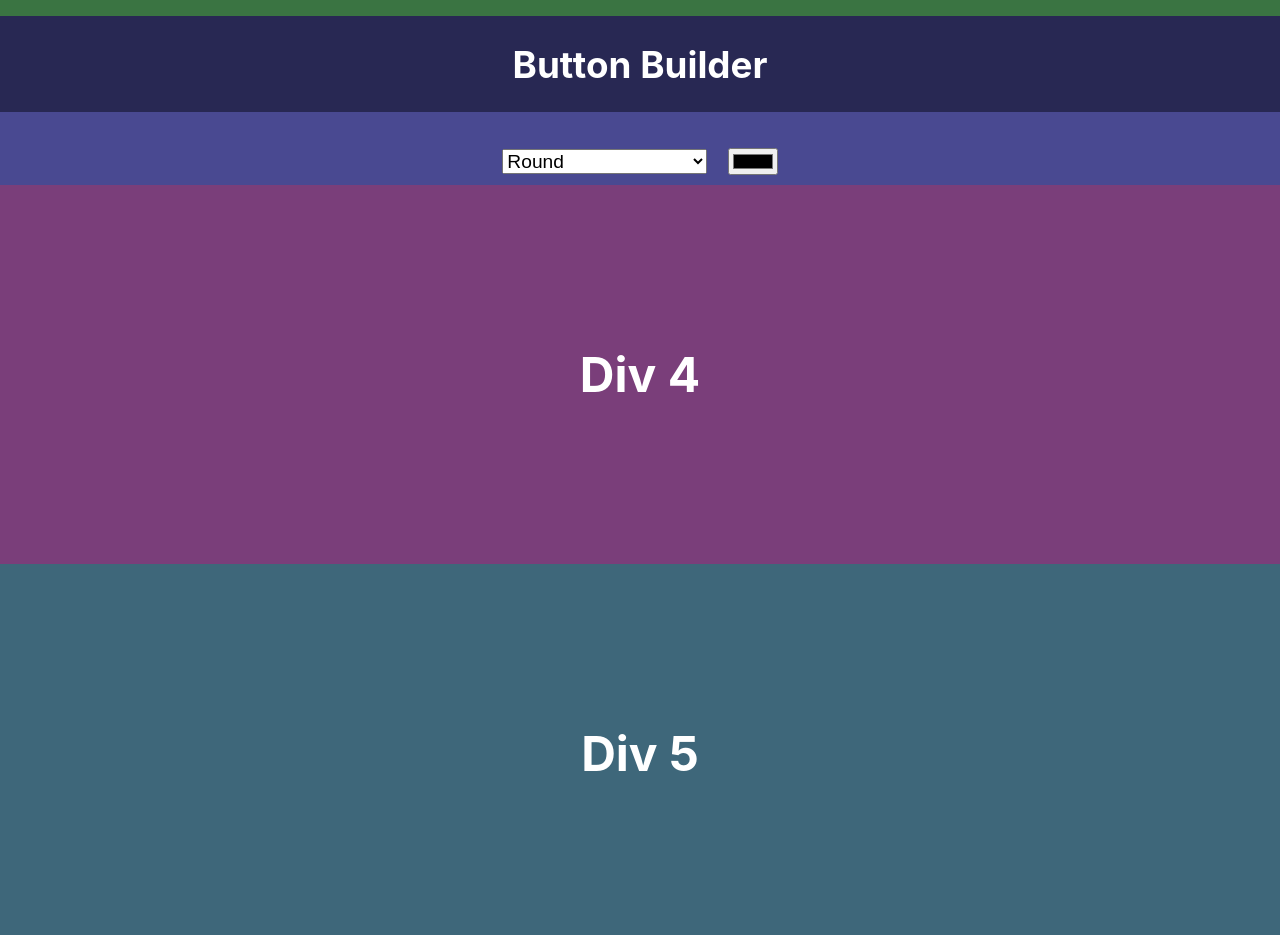
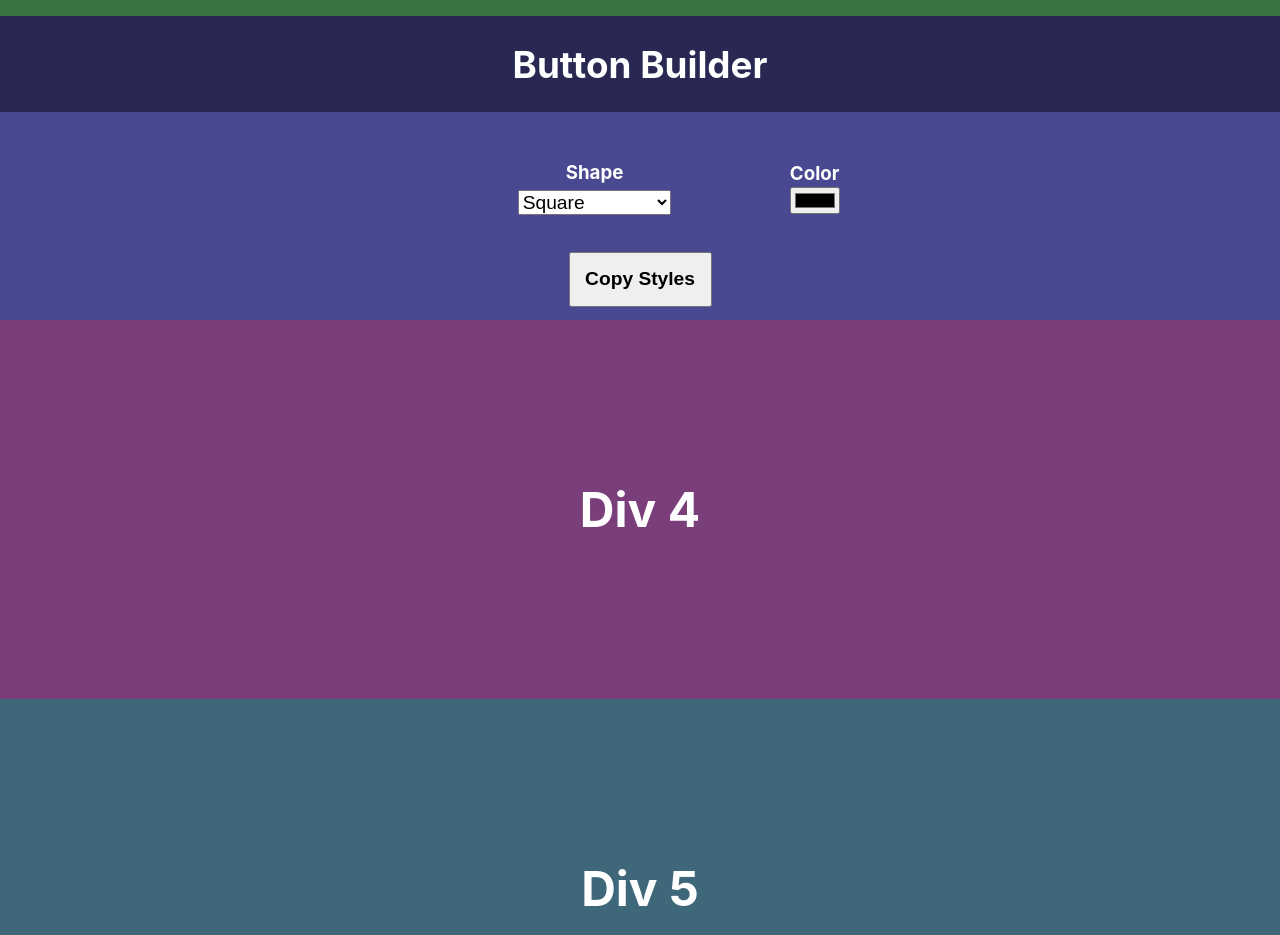
Before and after one commit to tylercorbett/css-showcase, a React (Create React App) app: page / in a window 1280 px wide. Shown: the part 1140-2075 px from the top of the page. Built offline with nearby package versions, Linux system fonts and the light colour scheme.

Commit message:
next styles checkpoint

```diff
--- a/src/components/buttonshowcase/ButtonShowcase.js
+++ b/src/components/buttonshowcase/ButtonShowcase.js
@@ -8,14 +8,25 @@ export default class ButtonShowcase extends PureComponent {
         <header>
           <h2 className={styles.title}>Button Builder</h2>
         </header>
+        <main>
           <div className={styles.controlsContainer}>
+            <div className={styles.shapeContainer}>
+              <h3 className={styles.h3}>Shape</h3>
               <select className={styles.select}>
+                <option name='square' value='square'>Square</option>
                 <option name='round' value='round'>Round</option>
-            <option name='square' value='square'>Square</option>
                 <option name='circle' value='circle'>Circle</option>
               </select>
+            </div>
+            <div className={styles.colorContainer}>
+              <h3 className={styles.h3}>Color</h3>
               <input className={styles.color} type='color'/>
             </div>
+          </div>
+          <div className={styles.buttonContainer}>
+            <button className={styles.myButton}>Copy Styles</button>
+          </div>
+        </main>
       </>
     )
   }
--- a/src/components/buttonshowcase/ButtonShowcase.module.scss
+++ b/src/components/buttonshowcase/ButtonShowcase.module.scss
@@ -1,5 +1,16 @@
+.buttonContainer {
+    display: flex;
+    justify-content: center;
+    align-items: center;
+    width: 40%;
+    margin: auto;
+    padding: 1%;
+}
 .color {
-    margin: 1%;
+    margin: 2%;
+}
+.colorContainer {
+    margin: 2%;
 }
 .controlsContainer {
     display: flex;
@@ -15,10 +26,36 @@
     color: white;
     font-size: 300%;
 }
+.h3 {
+    color: white;
+    width: 100%;
+    margin: 1%;
+    text-align: center;
+}
+.myButton {
+    padding: 3%;
+    font-size: 120%;
+    font-weight: bold;
+}
+.p {
+    margin: 1% auto 0 auto;
+    padding: 1%;
+    color: white;
+    text-align: center;
+    font-size: 150%;
+    line-height: 1.6em;
+}
 .select {
-    width: 20%;
+    width: 50%;
     margin: 1%;
     font-size: 120%;
+}
+.shapeContainer {
+    display: flex;
+    flex-direction: column;
+    align-items: center;
+    margin: 2%;
+    width: 30%;
 }
 .title {
     padding: 2%;
```
Lines whose indentation alone changed are shown as unchanged.
